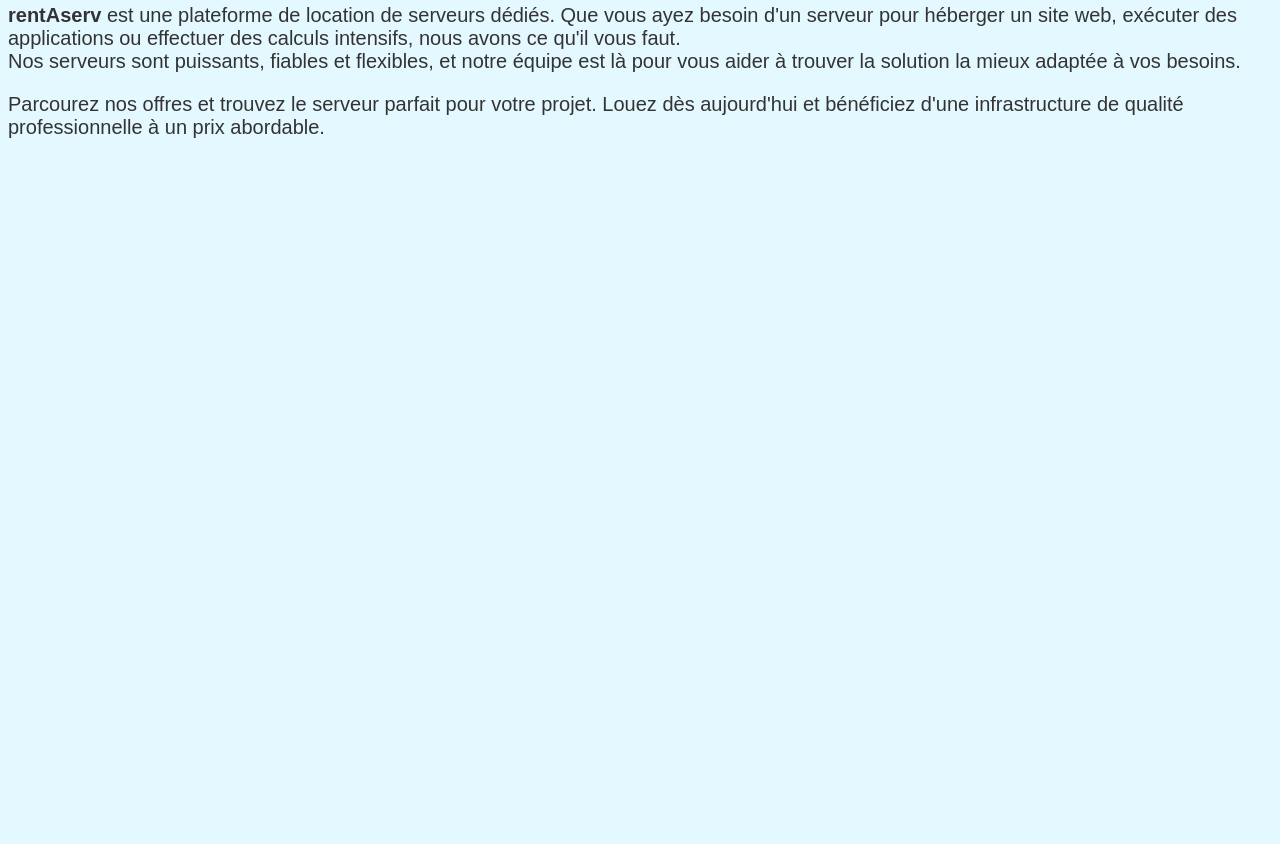
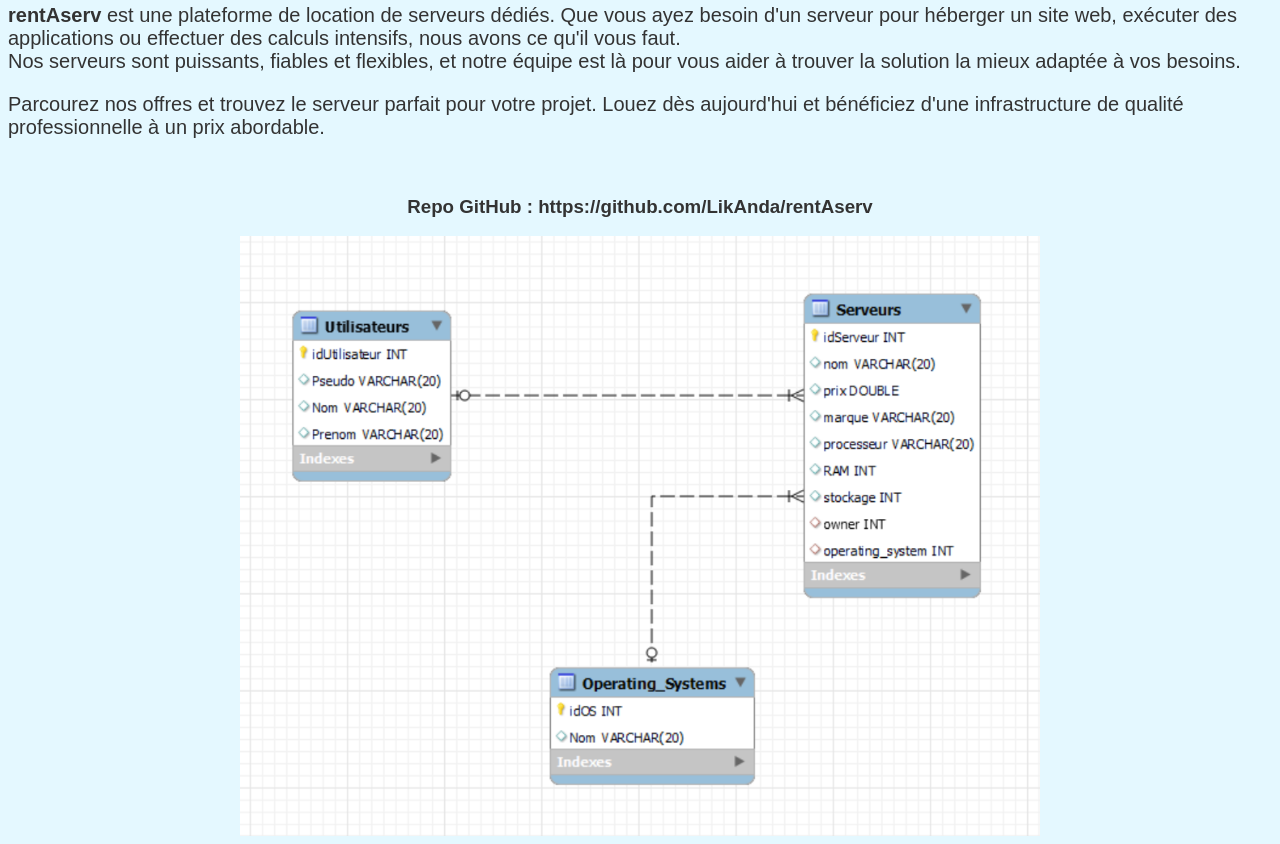
Before and after one commit to LikAnda/rentAserv, a PHP site: page / in a window 1280 px wide. Shown: the part 154-998 px from the top of the page. Before the commit the page ends 292 px from the top, so only its background shows below. Run offline with PHP 8.4, Linux system fonts and the light colour scheme.

Commit message:
Add bdd schem img + repo link

```diff
--- a/index.php
+++ b/index.php
@@ -31,6 +31,11 @@
         <p class="text"><b>rentAserv</b> est une plateforme de location de serveurs dédiés. Que vous ayez besoin d'un serveur pour héberger un site web, exécuter des applications ou effectuer des calculs intensifs, nous avons ce qu'il vous faut.<br>Nos serveurs sont puissants, fiables et flexibles, et notre équipe est là pour vous aider à trouver la solution la mieux adaptée à vos besoins.</p>
         <p class="text">Parcourez nos offres et trouvez le serveur parfait pour votre projet. Louez dès aujourd'hui et bénéficiez d'une infrastructure de qualité professionnelle à un prix abordable.</p>
     </div>
+    <br>
+    <div class="center">
+        <h3>Repo GitHub : <a href="https://github.com/LikAnda/rentAserv" target="_blank">https://github.com/LikAnda/rentAserv</a></h3>
+        <img class="center" src="db-schem.png" alt="Image" height="600" width="800">
+    </div>
 
 </body>
 </html>
--- a/style/style.css
+++ b/style/style.css
@@ -221,3 +221,9 @@
 .text {
     font-size: 20px;
 }
+
+.center {
+    display: block;
+    text-align: center;
+    margin: auto;
+}
```
Also changed, not shown: db-schem.png (added).
